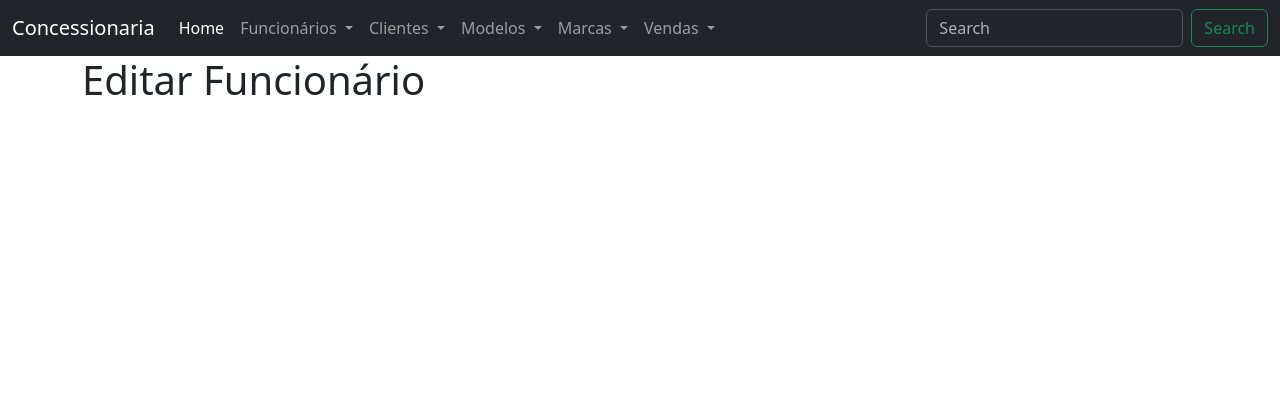
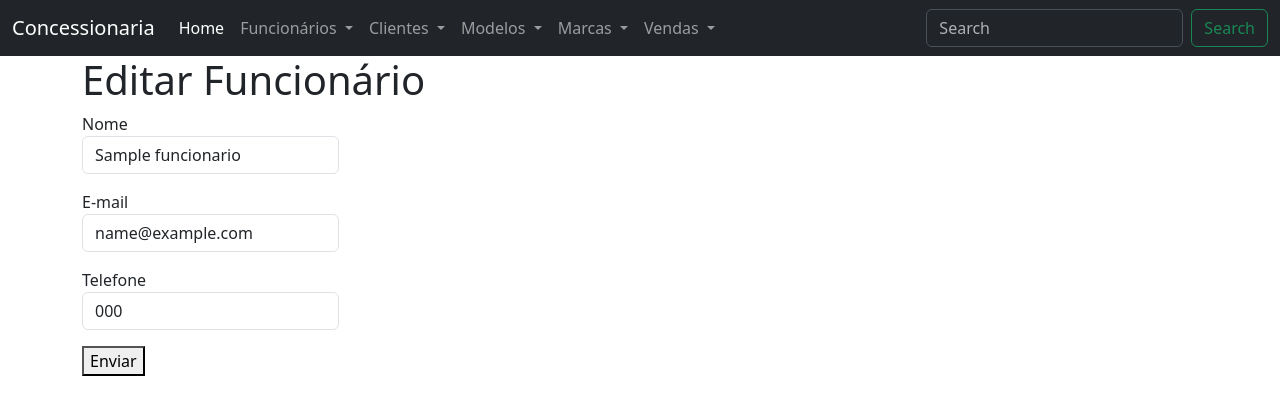
Before and after one commit to HolyChico/projeto-CRUD-PHP, a PHP site: page /index.php?page=editar-funcionario&id_funcionario=1 in a window 1280 px wide. Shown: the top 415 px of the page. Run offline with PHP 8.4, Linux system fonts and the light colour scheme; tables that the repository leaves empty hold one stand-in row (values such as "Sample post").

Commit message:
funcionario

```diff
--- a/projeto - Eliel ( 2 )/projeto/cadastrar-funcionario.php
+++ b/projeto - Eliel ( 2 )/projeto/cadastrar-funcionario.php
@@ -6,12 +6,11 @@
         <label> Nome do Funcionário
             <input type="text" name="nome_funcionario" class="form-control" required>
         </label>
-
     </div>
 
     <div class="mb-3">
         <label> E-mail
-            <input type="text" name="email_funcionario" class="form-control" required>
+            <input type="email" name="email_funcionario" class="form-control" required>
         </label>
     </div>
 
--- a/projeto - Eliel ( 2 )/projeto/config.php
+++ b/projeto - Eliel ( 2 )/projeto/config.php
@@ -1,5 +1,5 @@
 <?php
-    define("HOST", "localhost:3307"); //3307 é a porta do XAMPP, que estava dando erro na 3306 (nessa maquina)
+    define("HOST", "localhost"); //3307 é a porta do XAMPP, que estava dando erro na 3306 (nessa maquina)
     define("USER", "root");
     define("PASS", '');
     define("BASE", "concessionaria2122m");
--- a/projeto - Eliel ( 2 )/projeto/editar-funcionario.php
+++ b/projeto - Eliel ( 2 )/projeto/editar-funcionario.php
@@ -1 +1,37 @@
 <h1> Editar Funcionário </h1>
+
+<?php
+    $sql = "SELECT * FROM funcionario WHERE id_funcionario = ".$_REQUEST ['id_funcionario'];
+
+    $res = $conn -> query($sql);
+
+    $row = $res -> fetch_object();
+?>
+
+<form action="?page=salvar-funcionario" method="POST">
+    <input type="hidden" name="acao" value="editar">
+    <input type="hidden" name="id_funcionario" value="<?php print $row -> id_funcionario ?>" >
+
+    <div class="mb-3">
+        <label> Nome
+            <input type="text"  name="nome_funcionario" class="form-control" value="<?php print $row -> nome_funcionario; ?>">
+        </label>
+    </div>
+
+    <div class="mb-3">
+        <label>E-mail
+            <input type="email" name="email_funcionario" class="form-control" value="<?php print $row -> email_funcionario; ?> ">
+        </label>
+    </div>
+
+    <div class="mb-3">
+        <label> Telefone
+            <input type="number" name="telefone_funcionario" class="form-control" value="<?php print $row -> telefone_funcionario; ?>">
+        </label>
+    </div>
+
+    <div>
+        <button class="submit" class="btn btn-primary"> Enviar </button>
+    </div>
+
+</form>
```
Also changed, not shown: projeto - Eliel ( 2 )/projeto/listar-funcionario.php (+10 -4 lines), projeto - Eliel ( 2 )/projeto/salvar-funcionario.php (+32 -4 lines).
